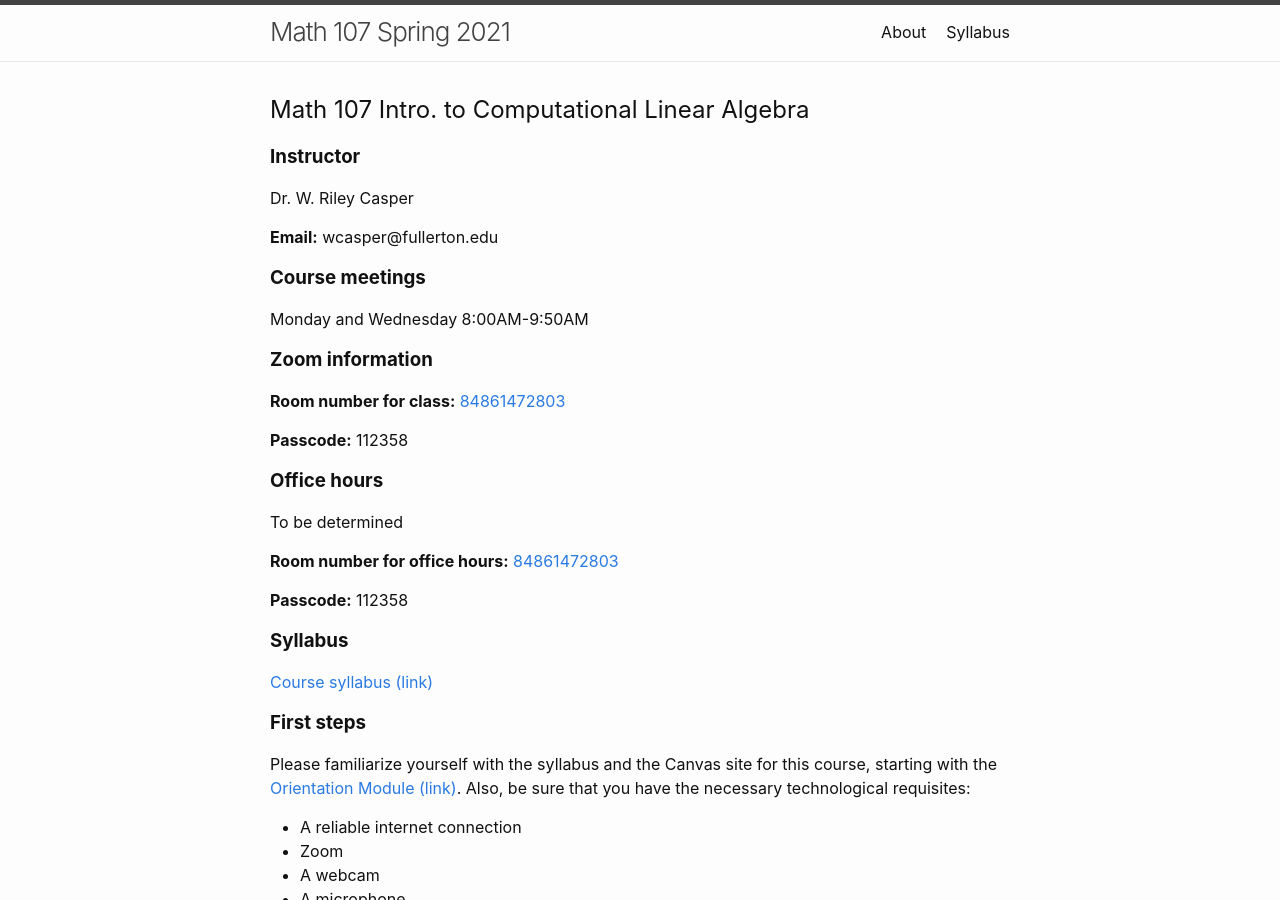
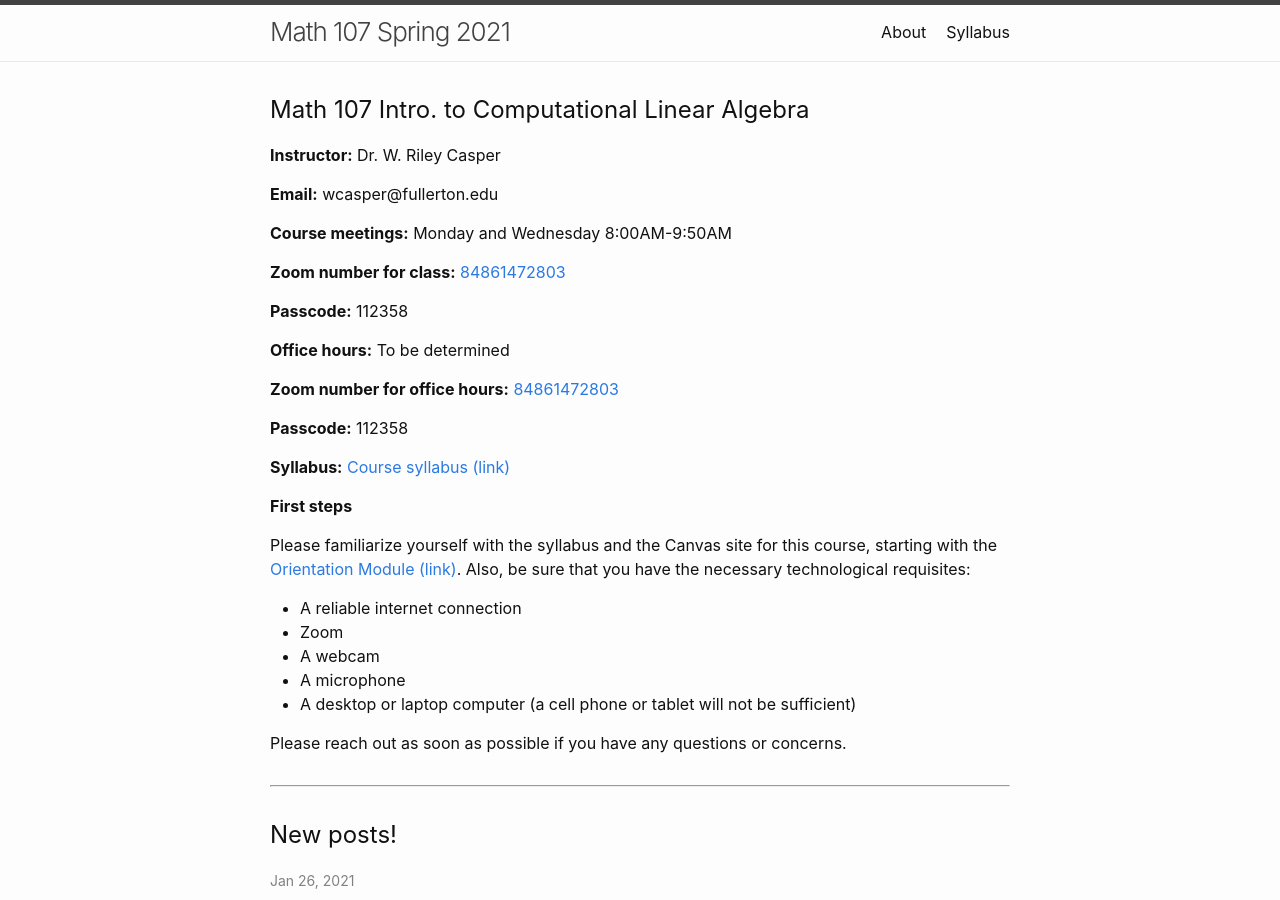
Before and after one commit to wcasper/math107spring2021, a Jekyll site: the page built from index.md, in a window 1280 px wide and 900 px high. Built offline with Jekyll 4.4.1, drawn with Linux system fonts in a browser that asks for light colours.

Commit message:
fixing formatting

```diff
--- a/index.md
+++ b/index.md
@@ -10,36 +10,27 @@ layout: home
 
 ## Math 107 Intro. to Computational Linear Algebra
 
-### **Instructor**
-
-Dr. W. Riley Casper
+**Instructor:** Dr. W. Riley Casper
 
 **Email:** wcasper@fullerton.edu
 
-### **Course meetings**
+**Course meetings:** Monday and Wednesday 8:00AM-9:50AM
 
-Monday and Wednesday 8:00AM-9:50AM
 
-### **Zoom information**
-
-**Room number for class:** <a target="_parent" href="https://fullerton.zoom.us/j/84861472803?pwd=QlNTVTZLUVFod245L3FJK1ZEYWUwQT09">84861472803</a>
+**Zoom number for class:** <a target="_parent" href="https://fullerton.zoom.us/j/84861472803?pwd=QlNTVTZLUVFod245L3FJK1ZEYWUwQT09">84861472803</a>
 
 **Passcode:** 112358
 
-### **Office hours**
+**Office hours:** To be determined
 
-To be determined
-
-**Room number for office hours:** <a target="_parent" href="https://fullerton.zoom.us/j/84861472803?pwd=QlNTVTZLUVFod245L3FJK1ZEYWUwQT09">84861472803</a>
+**Zoom number for office hours:** <a target="_parent" href="https://fullerton.zoom.us/j/84861472803?pwd=QlNTVTZLUVFod245L3FJK1ZEYWUwQT09">84861472803</a>
 
 **Passcode:** 112358
 
-### **Syllabus**
-
-<a target="_parent" href="extras/syllabus.md">Course syllabus (link)</a>
+**Syllabus:** <a target="_parent" href="extras/syllabus.md">Course syllabus (link)</a>
 
 
-### **First steps**
+**First steps**
 
 Please familiarize yourself with the syllabus and the Canvas site for this course, starting with the <a target="_parent" href="https://csufullerton.instructure.com/courses/3127326/modules">Orientation Module (link)</a>.  Also, be sure that you have the necessary technological requisites:
 * A reliable internet connection
```
